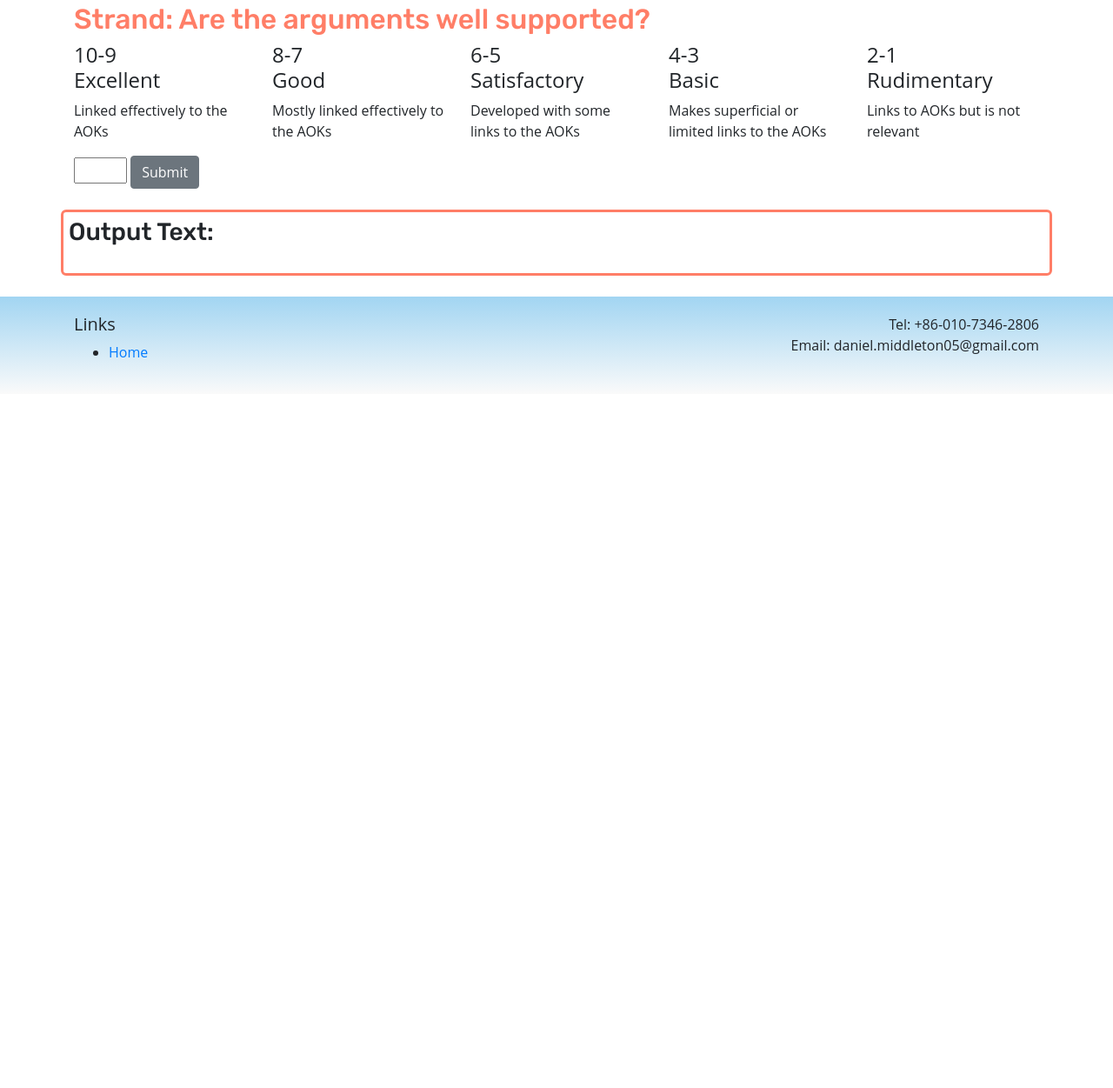
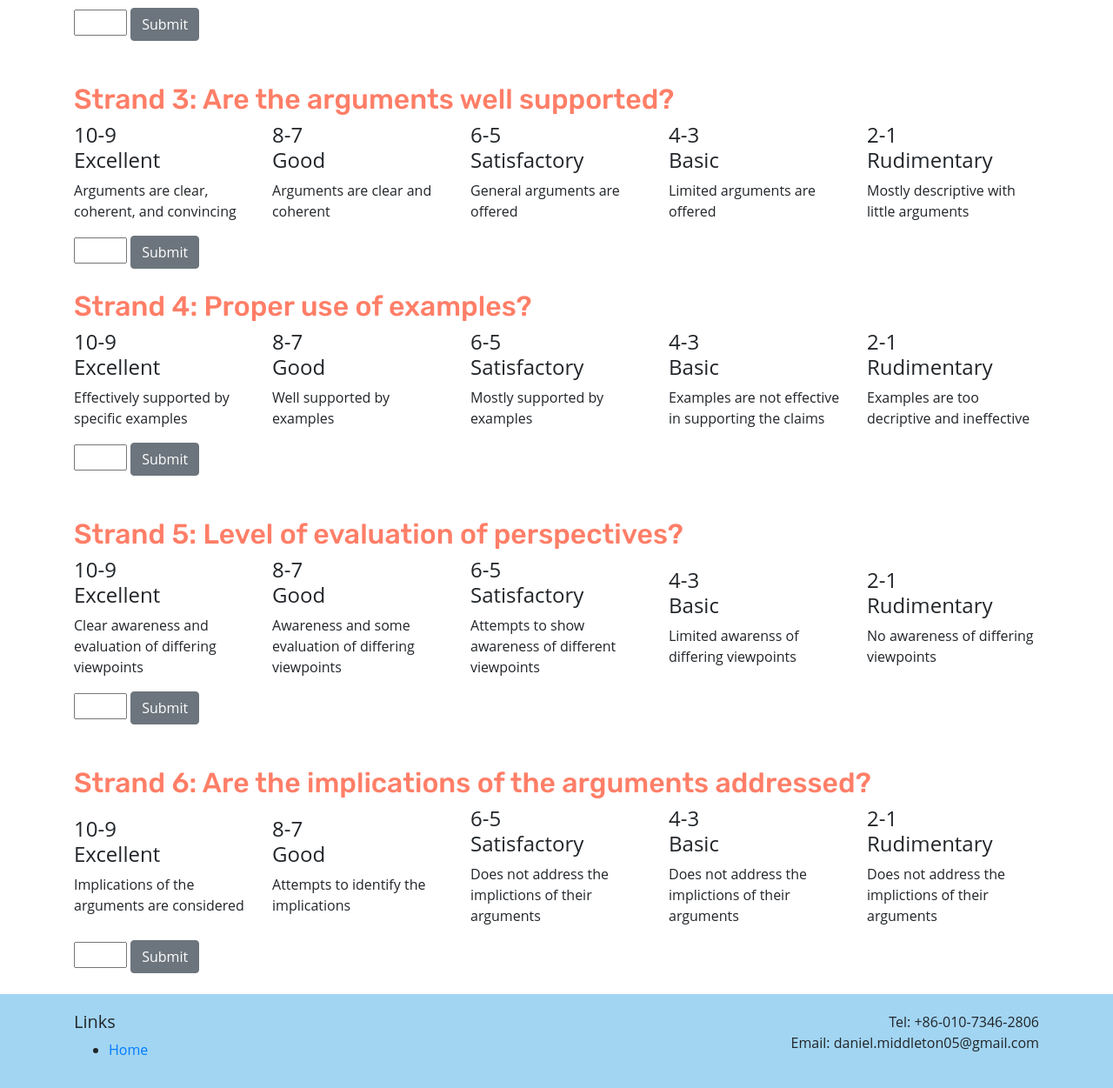
Before and after one commit to danielmiddleton05/grading_comment_generator, a website: page index.html in a window 1280 px wide. Shown: the part 693-1944 px from the top of the page at 87% size. Before the commit the page ends 1146 px from the top, so only its background shows below. Drawn offline with nearby package versions, Linux system fonts and the light colour scheme.

Commit message:
updated with final strands

```diff
--- a/css/styles.css
+++ b/css/styles.css
@@ -15,7 +15,7 @@ header h2 {
 }
 
 footer {
-    background-image: linear-gradient(#A2D5F2, #FAFAFA);
+    background-image: linear-gradient(#A2D5F2, #A2D5F2);
     padding: 20px 0;
 }
 
@@ -35,6 +35,12 @@ footer {
     border: 3px solid #FF7E67;
     border-radius: 6px;
     padding: 6px;
+    background-color: #FAFAFA;
+}
+
+#resetButton1 {
+    background-color: #FF7E67;
+    border: #FF7E67;
 }
 
 /*----------BORDERS------------
@@ -58,4 +64,4 @@ footer {
   .card {
     border: 3px solid purple;
   }
-  */
+ */
--- a/index.html
+++ b/index.html
@@ -24,10 +24,32 @@
         </div>
     </header>
 
+    <div class="container mb-4 sticky-top" id="outputSection">
+        <div class="row">
+            <div class="col-sm-10">
+                <div>
+                    <h3>Output Text:</h3>
+                </div>
+                <p>
+                    <span id="output1"></span>
+                    <span id="output2"></span>
+                    <span id="output3"></span>
+                    <span id="output4"></span>
+                    <span id="output5"></span>
+                    <span id="output6"></span>
+                </p>
+            </div>
+            <div class="col align-self-center text-right">
+                <button id="resetButton1" type="button" class="btn btn-secondary btn-lg"
+                    onclick="resetButton()">Reset</button>
+            </div>
+        </div>
+    </div>
+
     <div class="container">
         <div class="row align-items-center">
             <div class="col-12 align-self-center">
-                <h2>Strand: Is the essay focused on the title?</h2>
+                <h2>Strand 1: Is the essay focused on the title?</h2>
             </div>
         </div>
         <div class="row align-items-center">
@@ -63,7 +85,7 @@
     <div class="container">
         <div class="row align-items-center">
             <div class="mt-4 col-md-12">
-                <h2>Strand: Effectively linked to the Areas of Knowledge?</h2>
+                <h2>Strand 2: Effectively linked to the Areas of Knowledge?</h2>
             </div>
         </div>
         <div class="row align-items-center">
@@ -99,29 +121,29 @@
     <div class="container">
         <div class="row align-items-center">
             <div class="mt-4 col-md-12">
-                <h2>Strand: Are the arguments well supported?</h2>
+                <h2>Strand 3: Are the arguments well supported?</h2>
             </div>
         </div>
         <div class="row align-items-center">
             <div class="col-sm align-items-center">
                 <h4>10-9 <br> Excellent</h4>
-                <p>Linked effectively to the AOKs</p>
+                <p>Arguments are clear, coherent, and convincing</p>
             </div>
             <div class="col-sm align-items-center">
                 <h4>8-7 <br> Good</h4>
-                <p>Mostly linked effectively to the AOKs</p>
+                <p>Arguments are clear and coherent</p>
             </div>
             <div class="col-sm align-items-center">
                 <h4>6-5 <br> Satisfactory</h4>
-                <p>Developed with some links to the AOKs</p>
+                <p>General arguments are offered</p>
             </div>
             <div class="col-sm align-items-center">
                 <h4>4-3 <br> Basic</h4>
-                <p>Makes superficial or limited links to the AOKs</p>
+                <p>Limited arguments are offered</p>
             </div>
             <div class="col-sm align-items-center">
                 <h4>2-1 <br> Rudimentary</h4>
-                <p>Links to AOKs but is not relevant</p>
+                <p>Mostly descriptive with little arguments</p>
             </div>
         </div>
         <div class="row">
@@ -132,22 +154,110 @@
         </div>
     </div>
 
-    <div class="container mb-4" id="outputSection">
-        <div>
-            <div>
-                <h3>Output Text:</h3>
+    <div class="container">
+        <div class="row align-items-center">
+            <div class="col-12 align-self-center">
+                <h2>Strand 4: Proper use of examples?</h2>
+            </div>
+        </div>
+        <div class="row align-items-center">
+            <div class="col-sm align-items-center">
+                <h4>10-9 <br> Excellent</h4>
+                <p>Effectively supported by specific examples</p>
+            </div>
+            <div class="col-sm align-items-center">
+                <h4>8-7 <br> Good</h4>
+                <p>Well supported by examples</p>
+            </div>
+            <div class="col-sm align-items-center">
+                <h4>6-5 <br> Satisfactory</h4>
+                <p>Mostly supported by examples</p>
+            </div>
+            <div class="col-sm align-items-center">
+                <h4>4-3 <br> Basic</h4>
+                <p>Examples are not effective in supporting the claims</p>
+            </div>
+            <div class="col-sm align-items-center">
+                <h4>2-1 <br> Rudimentary</h4>
+                <p>Examples are too decriptive and ineffective</p>
             </div>
         </div>
         <div class="row">
-            <div class="col">
-                <p>
-                    <span id="output1"></span>
-                    <span id="output2"></span>
-                    <span id="output3"></span>
-                    <span id="output4"></span>
-                    <span id="output5"></span>
-                    <span id="output6"></span>
-                </p>
+            <div class="col mb-4">
+                <input type="number" id="userInput4" min="1" max="10">
+                <button button type="button" class="btn btn-secondary" onclick="showText4()">Submit</button>
+            </div>
+        </div>
+    </div>
+
+    <div class="container">
+        <div class="row align-items-center">
+            <div class="mt-4 col-md-12">
+                <h2>Strand 5: Level of evaluation of perspectives?</h2>
+            </div>
+        </div>
+        <div class="row align-items-center">
+            <div class="col-sm align-items-center">
+                <h4>10-9 <br> Excellent</h4>
+                <p>Clear awareness and evaluation of differing viewpoints</p>
+            </div>
+            <div class="col-sm align-items-center">
+                <h4>8-7 <br> Good</h4>
+                <p>Awareness and some evaluation of differing viewpoints</p>
+            </div>
+            <div class="col-sm align-items-center">
+                <h4>6-5 <br> Satisfactory</h4>
+                <p>Attempts to show awareness of different viewpoints</p>
+            </div>
+            <div class="col-sm align-items-center">
+                <h4>4-3 <br> Basic</h4>
+                <p>Limited awarenss of differing viewpoints</p>
+            </div>
+            <div class="col-sm align-items-center">
+                <h4>2-1 <br> Rudimentary</h4>
+                <p>No awareness of differing viewpoints</p>
+            </div>
+        </div>
+        <div class="row">
+            <div class="col mb-4">
+                <input type="number" id="userInput5" min="1" max="10">
+                <button button type="button" class="btn btn-secondary" onclick="showText5()">Submit</button>
+            </div>
+        </div>
+    </div>
+
+    <div class="container">
+        <div class="row align-items-center">
+            <div class="mt-4 col-md-12">
+                <h2>Strand 6: Are the implications of the arguments addressed?</h2>
+            </div>
+        </div>
+        <div class="row align-items-center">
+            <div class="col-sm align-items-center">
+                <h4>10-9 <br> Excellent</h4>
+                <p>Implications of the arguments are considered</p>
+            </div>
+            <div class="col-sm align-items-center">
+                <h4>8-7 <br> Good</h4>
+                <p>Attempts to identify the implications</p>
+            </div>
+            <div class="col-sm align-items-center">
+                <h4>6-5 <br> Satisfactory</h4>
+                <p>Does not address the implictions of their arguments</p>
+            </div>
+            <div class="col-sm align-items-center">
+                <h4>4-3 <br> Basic</h4>
+                <p>Does not address the implictions of their arguments</p>
+            </div>
+            <div class="col-sm align-items-center">
+                <h4>2-1 <br> Rudimentary</h4>
+                <p>Does not address the implictions of their arguments</p>
+            </div>
+        </div>
+        <div class="row">
+            <div class="col mb-4">
+                <input type="number" id="userInput6" min="1" max="10">
+                <button button type="button" class="btn btn-secondary" onclick="showText6()">Submit</button>
             </div>
         </div>
     </div>
--- a/js/scripts.js
+++ b/js/scripts.js
@@ -76,10 +76,10 @@ const criteria6 = {
     "4": "The student does not address the implictions of their arguments.",
     "5": "The student does not address the implictions of their arguments.",
     "6": "The student does not address the implictions of their arguments.",
-    "7": "The student does not address the implictions of their arguments.",
+    "7": "The student attempts to identify the implications.",
     "8": "The student attempts to identify the implications.",
     "9": "The student does a good job identifying the implications of the arguments are considered",
-    "10": "",
+    "10": "The student does a good job identifying the implications of the arguments are considered",
 };
 
 function showText1() {
@@ -117,3 +117,18 @@ function showText6() {
     const outputText = criteria6[userInput] || "Please enter a number between 1 and 10!";
     document.getElementById("output6").innerHTML = outputText;
 }
+
+function resetButton() {
+    document.getElementById("userInput1").value = "";
+    document.getElementById("userInput2").value = "";
+    document.getElementById("userInput3").value = "";
+    document.getElementById("userInput4").value = "";
+    document.getElementById("userInput5").value = "";
+    document.getElementById("userInput6").value = "";
+    document.getElementById("output1").innerHTML = "";
+    document.getElementById("output2").innerHTML = "";
+    document.getElementById("output3").innerHTML = "";
+    document.getElementById("output4").innerHTML = "";
+    document.getElementById("output5").innerHTML = "";
+    document.getElementById("output6").innerHTML = "";
+  }
```
